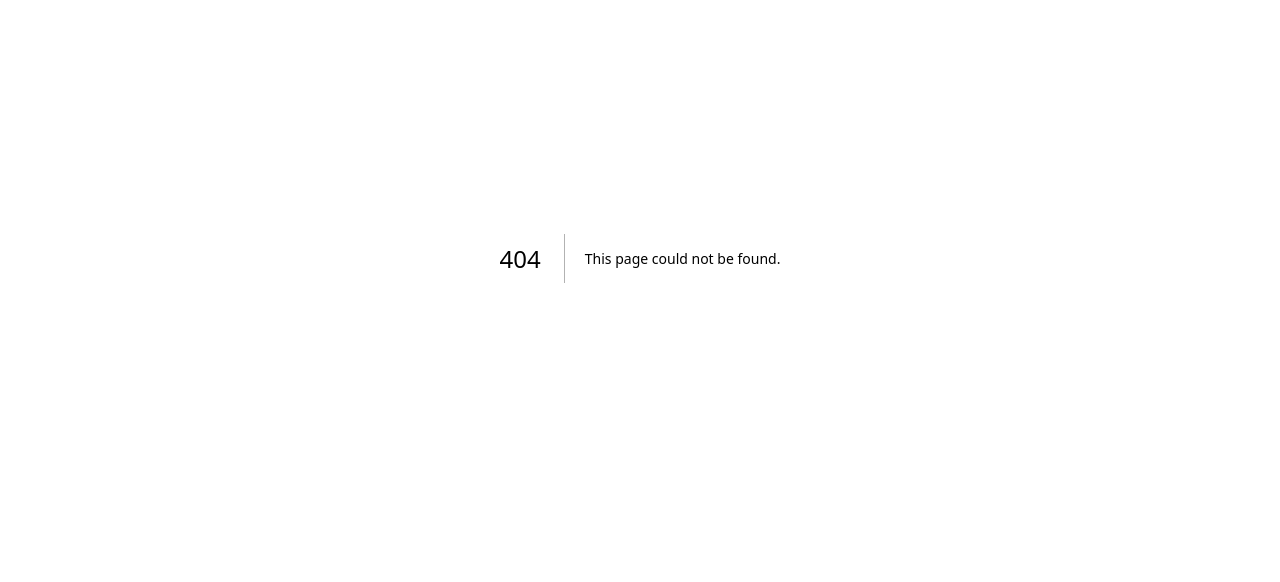
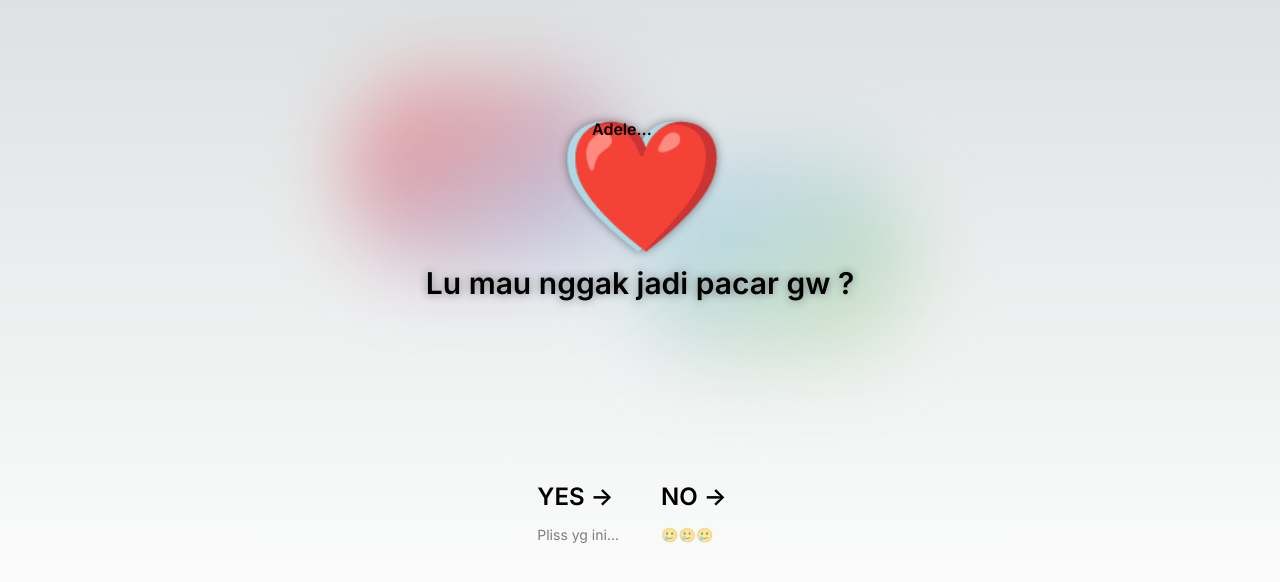
Before and after one commit to edosulai/edosulai.github.io, a Next.js app: page /confess in a window 1280 px wide. Before the commit this address had no page. Shown: the part 142-724 px from the top of the page. Built offline with nearby package versions, Linux system fonts and the light colour scheme.

Commit message:
For adele

```diff
--- a/package.json
+++ b/package.json
@@ -15,7 +15,7 @@
     "autoprefixer": "10.4.14",
     "eslint": "8.46.0",
     "eslint-config-next": "13.4.12",
-    "next": "13.4.12",
+    "next": "^13.5.6",
     "postcss": "8.4.27",
     "react": "18.2.0",
     "react-device-detect": "^2.2.3",
--- /dev/null
+++ b/pages/confess/index.tsx
@@ -0,0 +1,94 @@
+import { Inter } from 'next/font/google'
+import Link from 'next/link'
+
+const inter = Inter({ subsets: ['latin'] })
+
+export default function Confess() {
+  return (
+    <main className={`flex min-h-screen flex-col items-center justify-between p-24 ${inter.className}`}>
+      <div className="z-10 w-full max-w-5xl items-center justify-between font-mono text-sm lg:flex">
+      </div>
+
+      <div className="
+      relative flex place-items-center
+
+      before:absolute
+      before:-z-50
+      before:h-[180px]
+      before:w-[300px]
+      before:-top-10
+      before:-left-20
+      before:bg-gradient-to-br
+      before:rounded-full
+      before:blur-2xl
+      before:content-['']
+      before:from-[#FF0000]/40
+      before:to-[#66B3FF]/40
+      before:animate-[blob_7s_infinite]
+      before:[animation-delay:_0s]
+
+      after:absolute
+      after:-z-50
+      after:h-[180px]
+      after:w-[300px]
+      after:-right-20
+      after:-bottom-10
+      after:bg-gradient-to-tl
+      after:rounded-full
+      after:blur-2xl
+      after:content-['']
+      after:to-[#66B3FF]/40
+      after:from-[#9CCC65]/40
+      after:animate-[blob_7s_infinite]
+      after:[animation-delay:_2s]
+
+      ">
+        <div className="relative drop-shadow-[0_0_0.3rem_#00000070] dark:drop-shadow-[0_0_0.3rem_#ffffff70] text-center">
+          <div className="relative ">
+            <h1 className="relative text-9xl -tracking-[0.75rem] font-sans font-bold [text-shadow:_-8px_0_0_#ADD8E6] dark:[text-shadow:_-8px_0_0_#66B3FF]">
+              <span>❤️</span>
+            </h1>
+            <span className="absolute top-0 -ml-12 font-semibold">Adele...</span>
+          </div>
+          <h5 className="font-semibold text-3xl mt-5">Lu mau nggak jadi pacar gw ?</h5>
+        </div>
+      </div>
+
+      <div className="mb-32 grid text-center lg:mb-0 lg:grid-cols-2 lg:text-left">
+        <a
+          href="https://wa.me/6282386007722?text=YES"
+          className="group rounded-lg border border-transparent px-5 py-4 transition-colors hover:border-gray-300 hover:bg-gray-100 hover:dark:border-neutral-700 hover:dark:bg-neutral-800/30"
+          target="_blank"
+          rel="noopener noreferrer"
+        >
+          <h2 className={`mb-3 text-2xl font-semibold`}>
+            YES{' '}
+            <span className="inline-block transition-transform group-hover:translate-x-1 motion-reduce:transform-none">
+              -&gt;
+            </span>
+          </h2>
+          <p className={`m-0 max-w-[30ch] text-sm opacity-50`}>
+            Pliss yg ini...
+          </p>
+        </a>
+
+        <a
+          href="https://wa.me/6282386007722?text=NO"
+          className="group rounded-lg border border-transparent px-5 py-4 transition-colors hover:border-gray-300 hover:bg-gray-100 hover:dark:border-neutral-700 hover:dark:bg-neutral-800/30"
+          target="_blank"
+          rel="noopener noreferrer"
+        >
+          <h2 className={`mb-3 text-2xl font-semibold`}>
+            NO{' '}
+            <span className="inline-block transition-transform group-hover:translate-x-1 motion-reduce:transform-none">
+              -&gt;
+            </span>
+          </h2>
+          <p className={`m-0 max-w-[30ch] text-sm opacity-50`}>
+            🥲🥲🥲
+          </p>
+        </a>
+      </div>
+    </main>
+  )
+}
```
Also changed, not shown: 1 other file (tests, documents, lock files or other folders).
